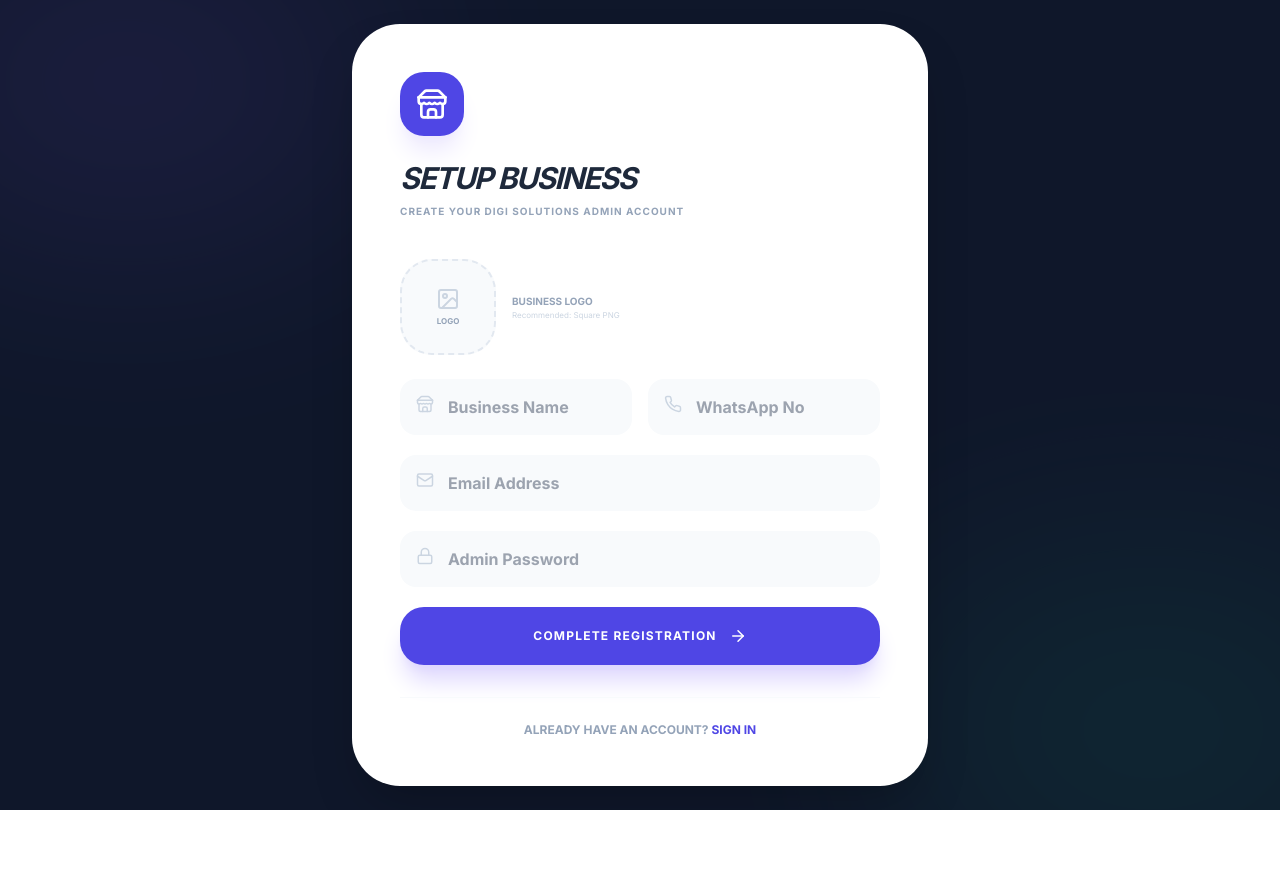
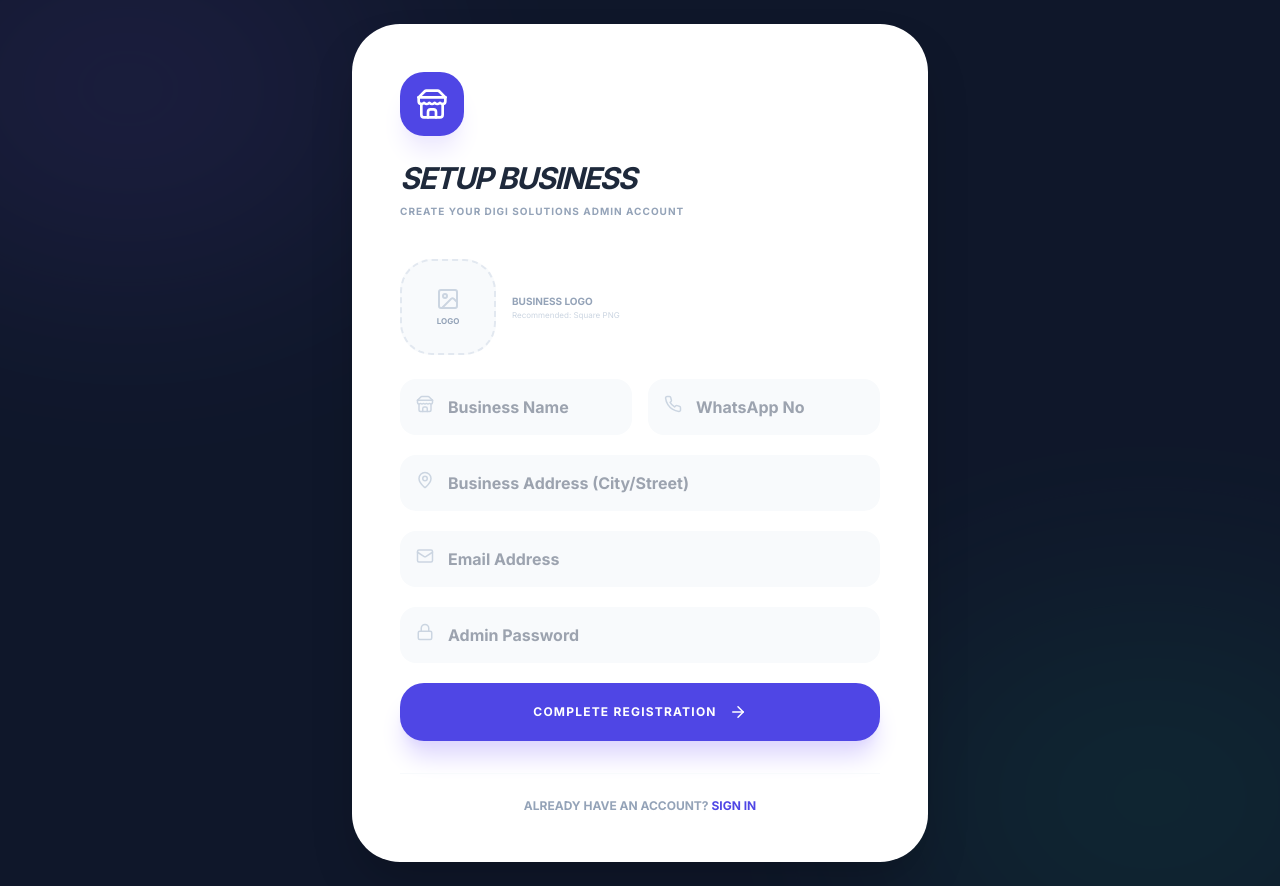
Before and after one commit to ThanushDev/Smart-POS-System, a React (Vite) app: page /register in a window 1280 px wide. Before the commit the page ends 810 px from the top, so only its background shows below. Built offline with nearby package versions, Linux system fonts and the light colour scheme; no server answers; what @radix-ui/themes would draw is missing.

Commit message:
Update Register.tsx

```diff
--- a/src/pages/Register.tsx
+++ b/src/pages/Register.tsx
@@ -1,6 +1,6 @@
 import React, { useState } from 'react';
 import { Link, useNavigate } from 'react-router-dom';
-import { Store, ArrowRight, Info, Image as ImageIcon, Loader2, Mail, Lock, Phone } from 'lucide-react';
+import { Store, ArrowRight, Image as ImageIcon, Loader2, Mail, Lock, Phone, MapPin } from 'lucide-react';
 import { toast } from 'react-toastify';
 import axios from 'axios';
 
@@ -31,9 +31,10 @@ const Register = () => {
 
     const formData = new FormData(e.target as HTMLFormElement);
 
-    // API එකට යවන JSON object එක
+    // API එකට යවන JSON object එක (Address එක ඇතුළත් කර ඇත)
     const registrationData = {
       businessName: formData.get('businessName'),
+      address: formData.get('address'), // අලුතින් එකතු කළ ලිපිනය
       whatsapp: formData.get('whatsapp'),
       email: formData.get('email'),
       password: formData.get('password'),
@@ -47,13 +48,12 @@ const Register = () => {
 
       if (res.data.success) {
         toast.success("Account Created Successfully!");
-        // සාර්ථක නම් විනාඩි 2කින් පසු Login වෙත යොමු කරයි
+        // සාර්ථක නම් තත්පර 2කින් පසු Login වෙත යොමු කරයි
         setTimeout(() => navigate('/'), 2000);
       } else {
         toast.error(res.data.message || "Registration failed");
       }
     } catch (err: any) {
-      // Server එකෙන් එන නියම Error එක පෙන්වීම
       const errorMsg = err.response?.data?.message || "Connection error. Please try again.";
       toast.error(errorMsg);
       console.error("Registration Error Details:", err.response?.data);
@@ -70,8 +70,8 @@ const Register = () => {
         <div className="absolute bottom-[-10%] right-[-10%] w-[40%] h-[40%] bg-emerald-500 rounded-full blur-[120px]"></div>
       </div>
 
-      <div className="w-full max-w-xl bg-white rounded-[3rem] shadow-2xl relative z-10 overflow-hidden flex flex-col md:flex-row">
-        <div className="flex-1 p-8 md:p-12">
+      <div className="w-full max-w-xl bg-white rounded-[3rem] shadow-2xl relative z-10 overflow-hidden">
+        <div className="p-8 md:p-12">
           <header className="mb-10 text-center md:text-left">
             <div className="w-16 h-16 bg-indigo-600 rounded-[1.5rem] flex items-center justify-center text-white mb-6 shadow-xl shadow-indigo-100 mx-auto md:mx-0">
               <Store size={32} />
@@ -100,6 +100,7 @@ const Register = () => {
               </div>
             </div>
 
+            {/* Business Basic Info */}
             <div className="grid grid-cols-1 md:grid-cols-2 gap-4">
               <div className="relative">
                 <Store className="absolute left-4 top-4 text-slate-300" size={18} />
@@ -109,6 +110,12 @@ const Register = () => {
                 <Phone className="absolute left-4 top-4 text-slate-300" size={18} />
                 <input name="whatsapp" type="text" required placeholder="WhatsApp No" className="w-full pl-12 pr-4 py-4 rounded-2xl bg-slate-50 border-none outline-none focus:ring-2 focus:ring-indigo-500/20 font-bold transition-all" />
               </div>
+            </div>
+
+            {/* අලුතින් එකතු කළ Address Field එක */}
+            <div className="relative">
+              <MapPin className="absolute left-4 top-4 text-slate-300" size={18} />
+              <input name="address" type="text" required placeholder="Business Address (City/Street)" className="w-full pl-12 pr-4 py-4 rounded-2xl bg-slate-50 border-none outline-none focus:ring-2 focus:ring-indigo-500/20 font-bold transition-all" />
             </div>
 
             <div className="relative">
```
